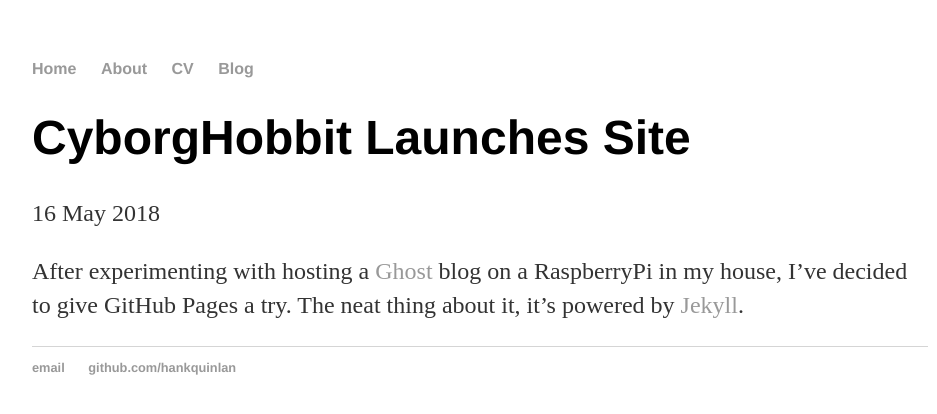
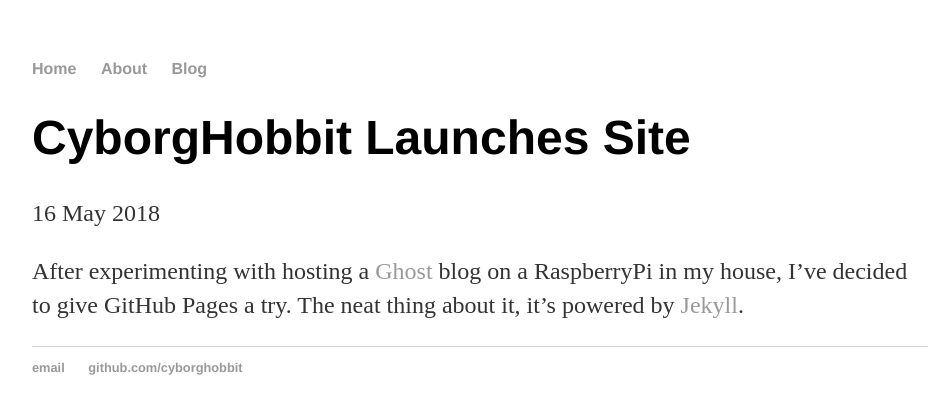
Before and after one commit to CyborgHobbit/cyborghobbit.github.io, a Jekyll site: the page built from _posts/2018-05-16-cyborghobbit-first-post.md, in a window 1280 px wide. Shown: the top 414 px of the page, without its empty margins (160-1097 px from the left). Built offline with Jekyll 4.4.1, drawn with Linux system fonts in a browser that asks for light colours.

Commit message:
Update default.html

```diff
--- a/_layouts/default.html
+++ b/_layouts/default.html
@@ -11,7 +11,6 @@
 	    		<ul>
 	        		<li><a href="/">Home</a></li>
 		        	<li><a href="/about">About</a></li>
-	        		<li><a href="/cv">CV</a></li>
 	        		<li><a href="/blog">Blog</a></li>
 	    		</ul>
 			</nav>
@@ -22,8 +21,8 @@
 			</div><!-- /.container -->
 			<footer>
 	    		<ul>
-	        		<li><a href="mailto:hankquinlanhub@gmail.com">email</a></li>
-	        		<li><a href="https://github.com/hankquinlan">github.com/hankquinlan</a></li>
+	        		<li><a href="mailto:cyborghobbit@gmail.com">email</a></li>
+	        		<li><a href="https://github.com/cyborghobbit">github.com/cyborghobbit</a></li>
 				</ul>
 			</footer>
 		</body>
```
